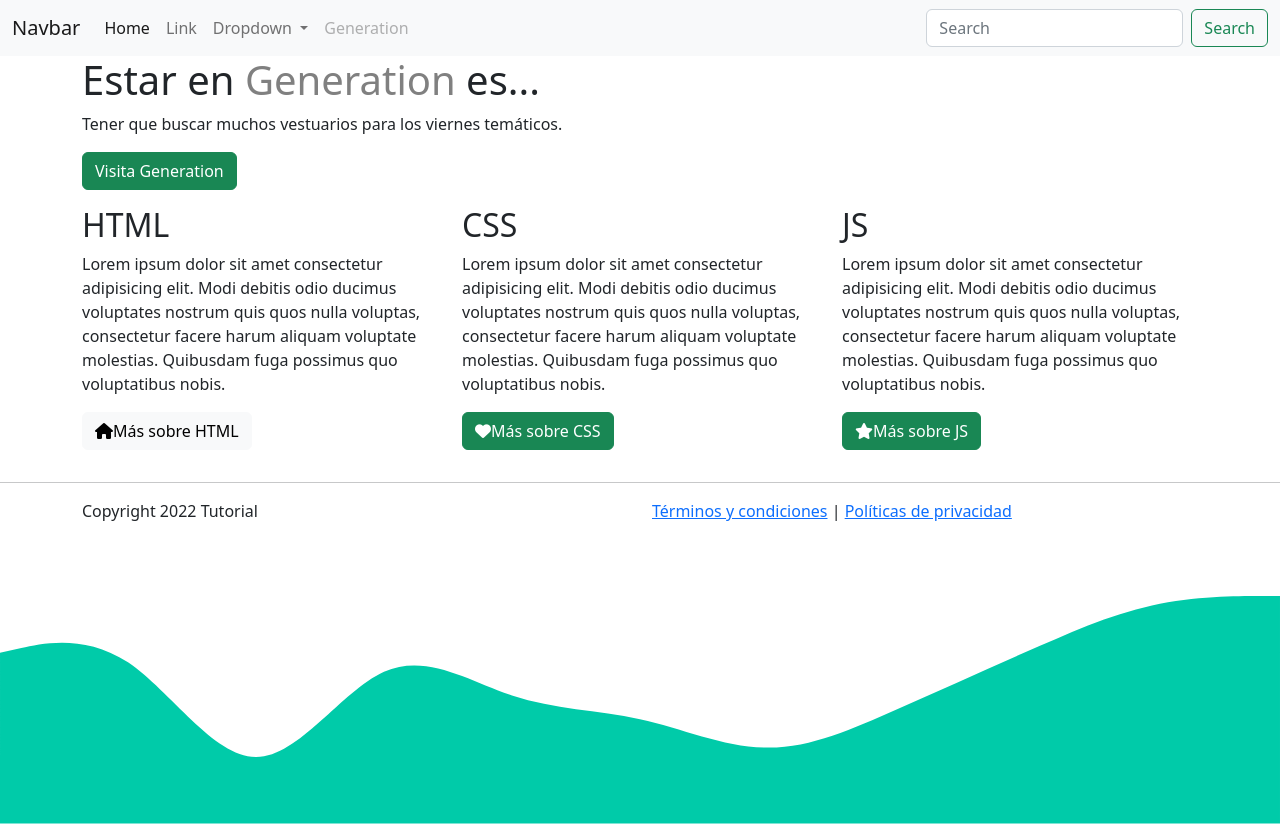
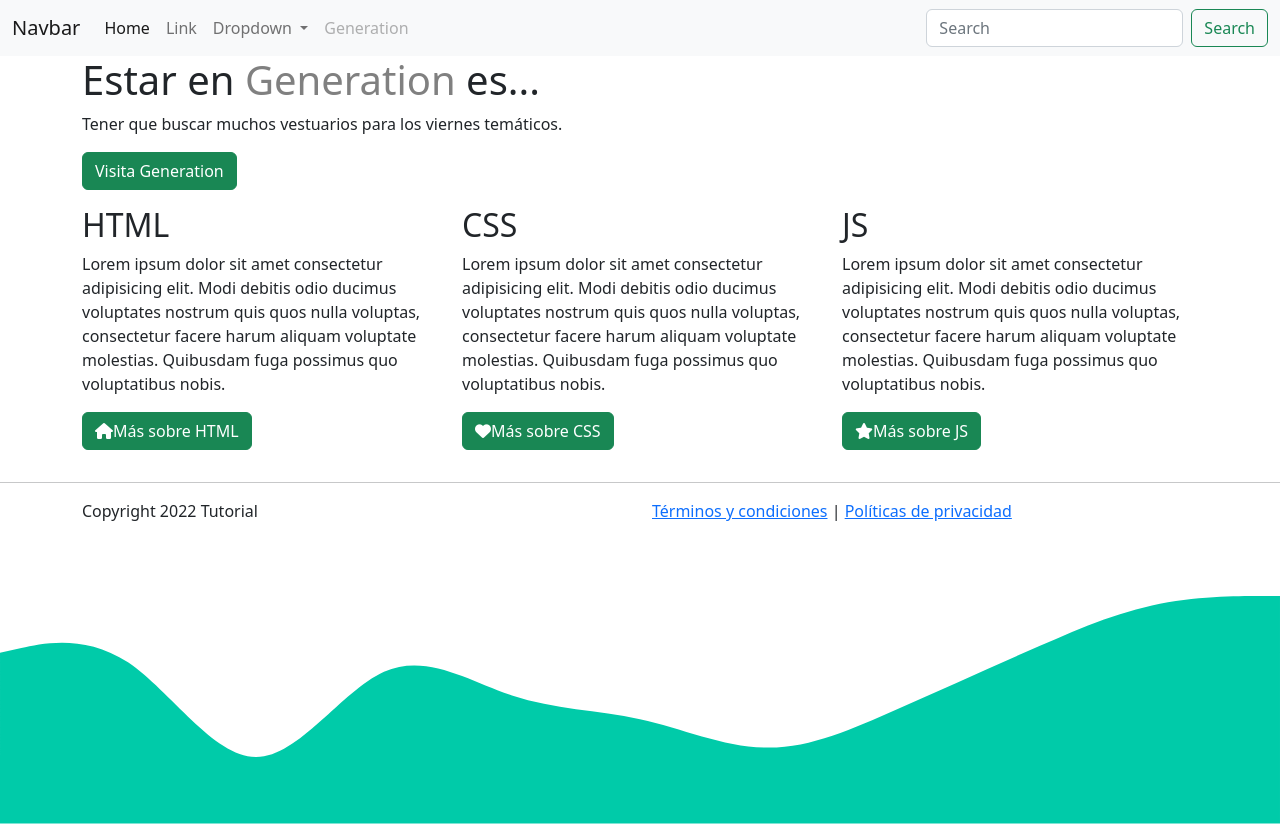
Before and after one commit to LuckieStriker/saoko, a plain HTML site: page index.html in a window 1280 px wide. Drawn offline with Linux system fonts and the light colour scheme.

Commit message:
feat: correción del color del botón

```diff
--- a/index.html
+++ b/index.html
@@ -71,7 +71,7 @@
             <div class="col-md-4">
                 <h2>HTML</h2>
                 <p>Lorem ipsum dolor sit amet consectetur adipisicing elit. Modi debitis odio ducimus voluptates nostrum quis quos nulla voluptas, consectetur facere harum aliquam voluptate molestias. Quibusdam fuga possimus quo voluptatibus nobis.</p>
-                <p><a href="https://developer.mozilla.org/es/docs/Web/HTML" target="_blank" class="btn btn-light"><i class="fa fa-home"></i>Más sobre HTML</a></p>
+                <p><a href="https://developer.mozilla.org/es/docs/Web/HTML" target="_blank" class="btn btn-success"><i class="fa fa-home"></i>Más sobre HTML</a></p>
             </div>
             <div class="col-md-4">
                 <h2>CSS</h2>
```
